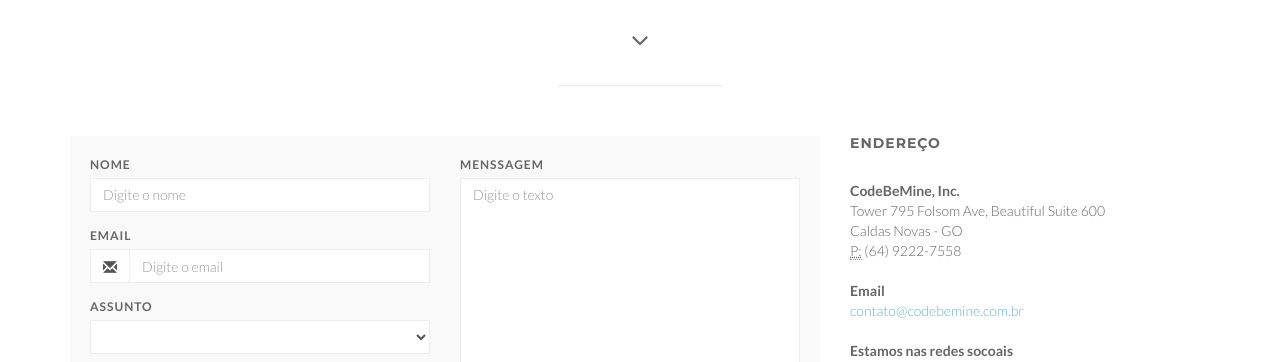
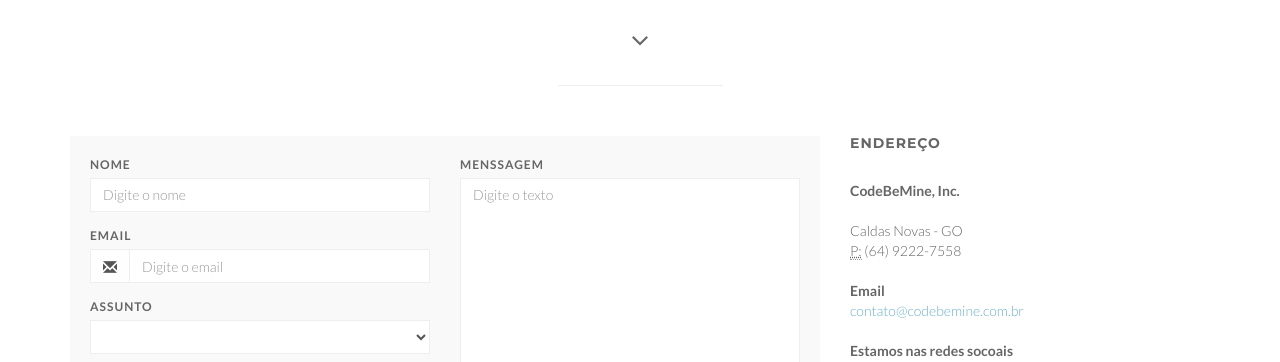
Before and after one commit to Mtorquato/Parallax, a plain HTML site: page index.html in a window 1280 px wide. Shown: the part 1598-1960 px from the top of the page. Drawn offline with Linux system fonts and the light colour scheme.

Commit message:
endereço
endereço

```diff
--- a/index.html
+++ b/index.html
@@ -316,7 +316,7 @@
 
 				<address>
 				  <strong>CodeBeMine, Inc.</strong><br>
-				  Tower 795 Folsom Ave, Beautiful Suite 600<br>
+				  <!-- Tower 795 Folsom Ave, Beautiful Suite 600 --><br>
 				  Caldas Novas - GO<br>
 				  <abbr title="Phone">P:</abbr> (64) 9222-7558
 				</address>
```
